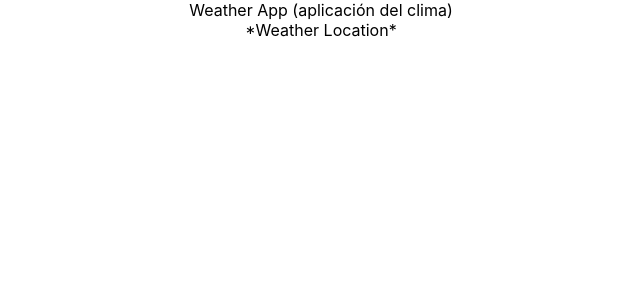
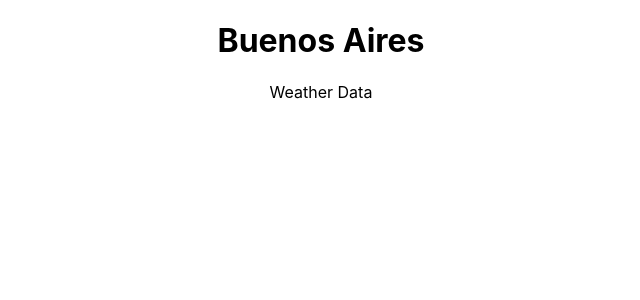
Before and after one commit to pauloagit/wheather-app, a React (Create React App) app: page / in a window 1280 px wide. Shown: the top 300 px of the page, without its empty margins (319-959 px from the left). Built offline with nearby package versions, Linux system fonts and the light colour scheme.

Commit message:
add Location and WeatherData components

```diff
--- a/src/App.js
+++ b/src/App.js
@@ -5,7 +5,6 @@
 function App() {
   return (
       <div className="App">
-          Weather App (aplicación del clima)
         <WeatherLocation />
       </div>
 
--- /dev/null
+++ b/src/components/Location.js
@@ -0,0 +1,7 @@
+import React from "react"
+
+const Location = () => (
+    <div><h1>Buenos Aires</h1></div>
+)
+
+export default Location
--- /dev/null
+++ b/src/components/WeatherData.js
@@ -0,0 +1,7 @@
+import React from "react"
+
+const WeatherData = () => (
+    <div>Weather Data</div>
+)
+
+export default WeatherData
--- a/src/components/WeatherLocation.js
+++ b/src/components/WeatherLocation.js
@@ -1,7 +1,12 @@
-import React from "react";
+import React from "react"
+import Location from "./Location";
+import WeatherData from "./WeatherData";
 
 const WeatherLocation = () => (
-    <div>*Weather Location*</div>
+    <div>
+        <Location/>
+        <WeatherData/>
+    </div>
 )
 
 export default WeatherLocation
```
